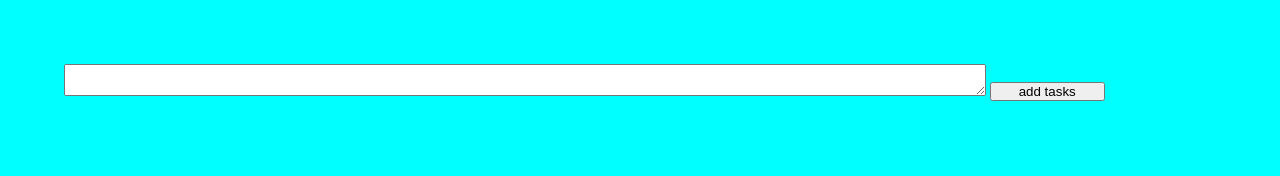
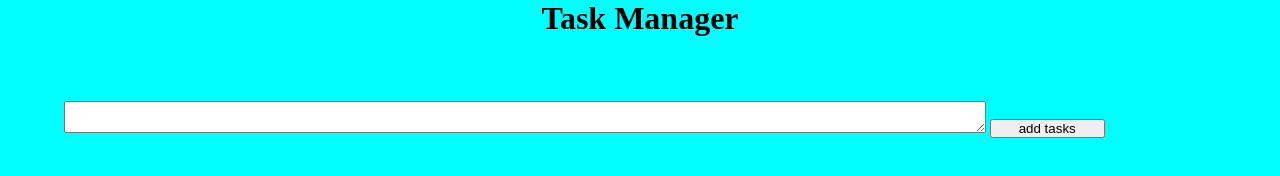
Before and after one commit to manques/task_manager, a plain HTML site: page index.html in a window 1280 px wide. Drawn offline with Linux system fonts and the light colour scheme.

Commit message:
assign title

```diff
--- a/index.html
+++ b/index.html
@@ -7,6 +7,7 @@
 
 	</head>
 	<body>
+	<h1 style="text-align:center">Task Manager</h1>
 		<div id="main">
 			<div id="form">
 				    <div id="form_textarea">
```
